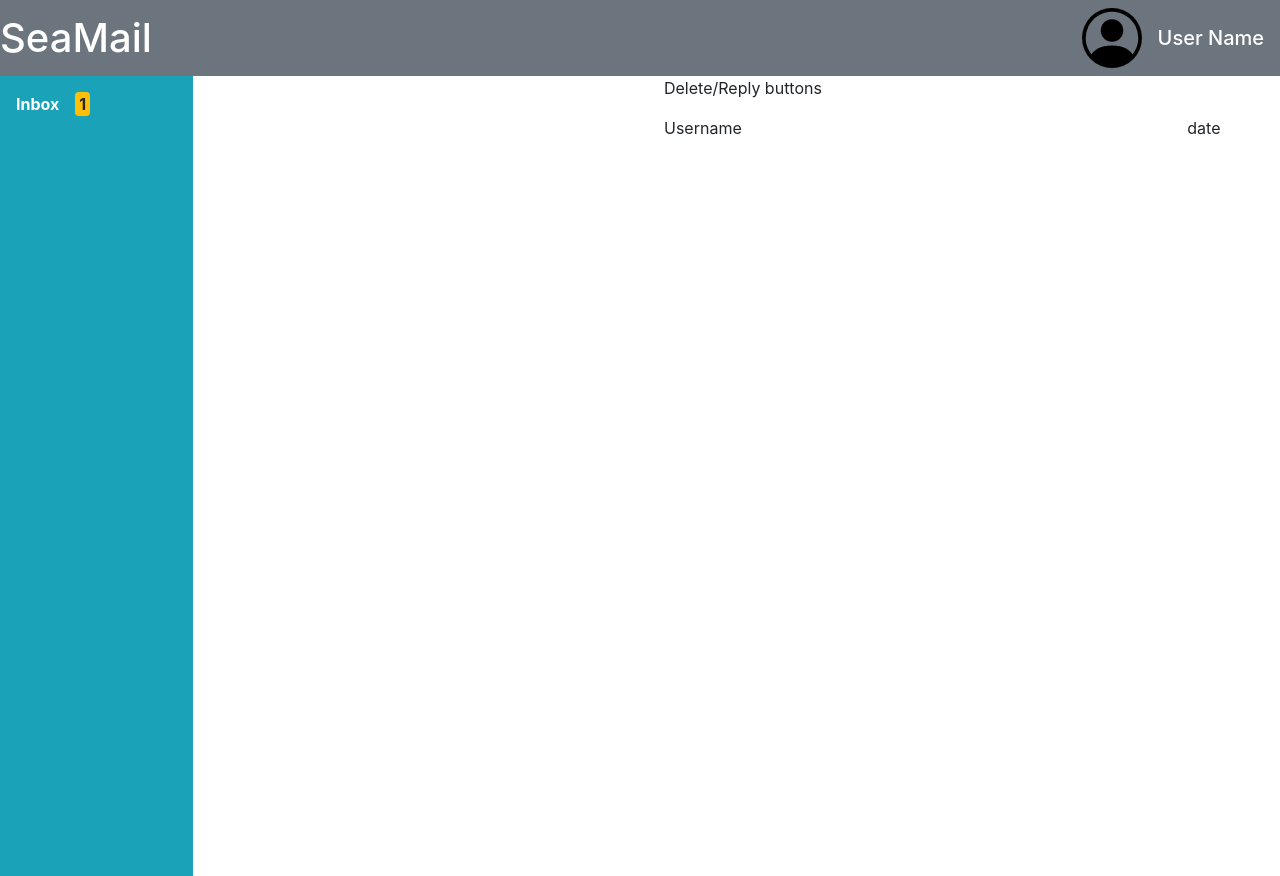
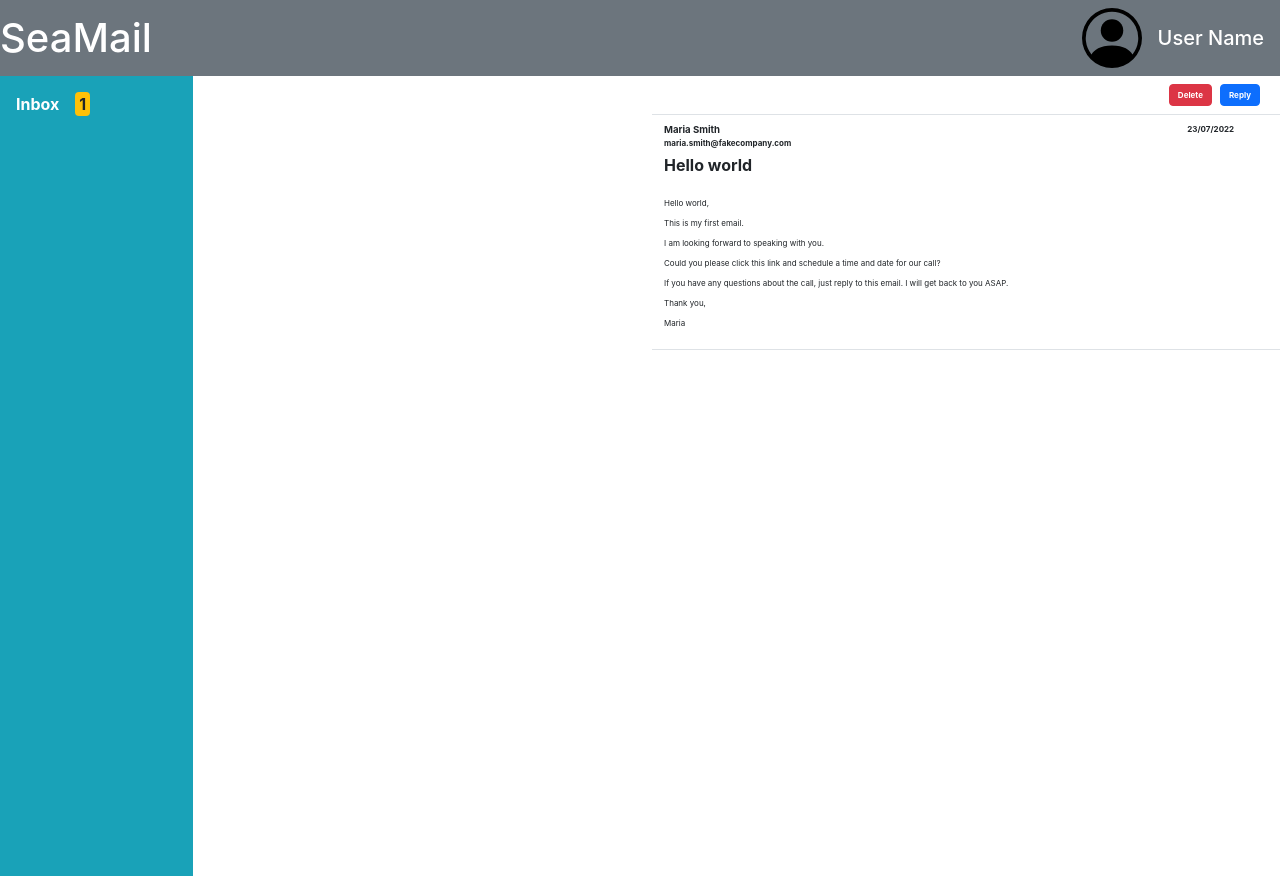
Before and after one commit to iO-Academy/2022-jul-seamail, a React (Create React App) app: page / in a window 1280 px wide. Built offline with nearby package versions, Linux system fonts and the light colour scheme; no server answers; the HTML template or start-up script is replaced by a standard one.

Commit message:
structure of email display and creation of SCSS file

```diff
--- a/src/Components/EmailDisplay/index.js
+++ b/src/Components/EmailDisplay/index.js
@@ -1,15 +1,31 @@
+import './styles.scss';
+
 const EmailDisplay = () => {
     return (
         <div className="container">
     <div className="row">
-        <div className="col-12">
-            <p>Delete/Reply buttons</p>
+        <div className="emailButtons col-12 d-flex justify-content-end border-bottom">
+            <button type="button" className="btn btn-danger btn-sm my-2">Delete</button>
+            <button type="button" className="btn btn-primary mx-2 btn-sm my-2">Reply</button>
         </div>
         <div className="col-10">
-            <p>Username</p>
+            <p className="fs-7 fw-bold mt-2 mb-0">Maria Smith</p>
+            <p className="fs-8 fw-bold mb-1">maria.smith@fakecompany.com</p>
+            <p className="fs-6 fw-bold">Hello world</p>
         </div>
         <div className="col-2">
-            <p>date</p>
+            <p className="fs-8 fw-bold mt-2 align-item-center">23/07/2022</p>
+        </div>
+        <div className="testEmail col-12 border-bottom">
+            <p className="fs-8">
+            Hello world, <br></br>
+            This is my first email. <br></br>
+            I am looking forward to speaking with you. <br></br>
+            Could you please click this link and schedule a time and date for our call? <br></br>
+            If you have any questions about the call, just reply to this email. I will get back to you ASAP. <br></br>
+            Thank you, <br></br>
+            Maria
+            </p>
         </div>
 
     </div>
--- /dev/null
+++ b/src/Components/EmailDisplay/styles.scss
@@ -0,0 +1,16 @@
+.emailButtons button {
+    font-size: 0.5rem;
+    font-weight: bold;
+}
+
+.fs-7 {
+    font-size: 0.6rem;
+}
+
+.fs-8 {
+    font-size: 0.5rem;
+}
+
+.testEmail {
+    line-height: 20px;
+}
```
